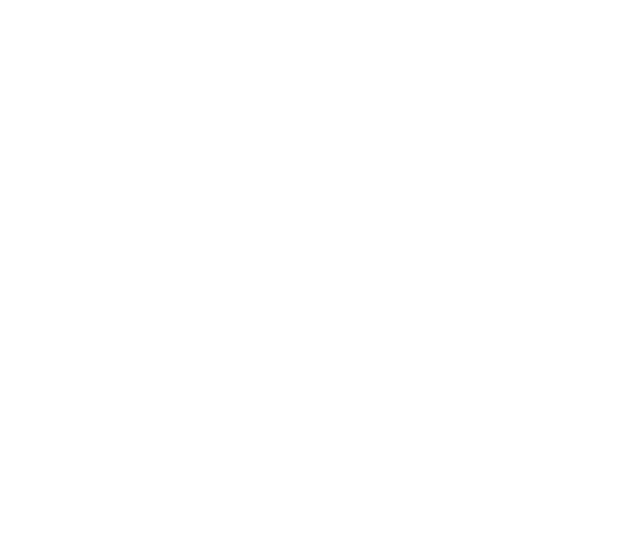
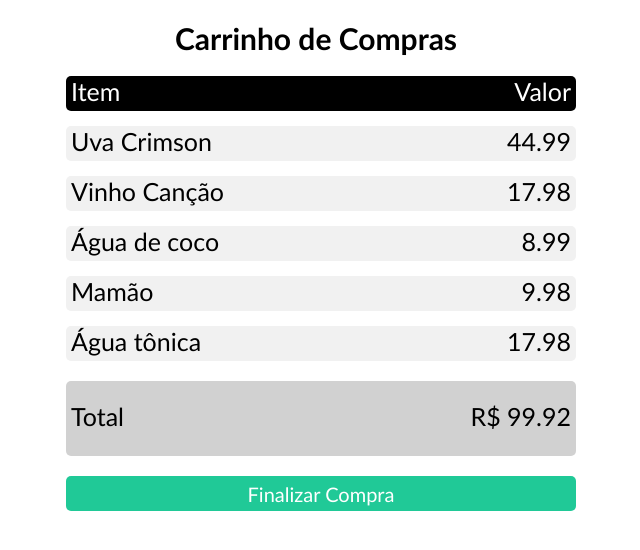
Before and after one commit to Kenzie-Academy-Brasil-Developers/m1-entrega-carrinho-de-compras-JOAOVITOR1993, a plain HTML site: page index.html in a window 1280 px wide. Shown: the whole page, without its empty margins (324-964 px from the left). Drawn offline with Linux system fonts and the light colour scheme.

Commit message:
feito últimas alterções no js

```diff
--- a/index.css
+++ b/index.css
@@ -0,0 +1,73 @@
+*{
+   margin: 0;
+   padding: 0;
+}
+
+html{
+    font-family:'Gill Sans', 'Gill Sans MT', Calibri, 'Trebuchet MS', sans-serif;
+}
+
+.container{
+    max-width: 500px;
+    margin: 0 auto;
+}
+
+h1{
+    font-size: 30px;
+    text-align: center;
+    margin-top: 20px;
+}
+
+p{
+    font-size: 25px;
+}
+
+.descricaoCarrinho{
+    width: 100%;
+    height: 35px;
+    padding: 0px 5px;
+    margin-top: 20px;
+    display: flex;
+    justify-content: space-between;
+    border-radius: 5px;
+    background-color: black;
+    color: white;
+}
+
+
+.productDetails{
+    width: 100%;
+    height: 35px;
+    padding: 0px 5px;
+    margin-top: 15px;
+    border-radius: 5px;
+    list-style: none;
+    display: flex;
+    justify-content: space-between;
+    background-color:rgb(241, 241, 241);
+}
+
+.total{
+    width: 100%;
+    height: 35px;
+    padding: 20px 5px;
+    margin-top: 20px;
+    margin-bottom: 20px;
+    display: flex;
+    justify-content: space-between;
+    border-radius: 5px;
+    background-color: rgb(209, 209, 209);
+    color: rgb(0, 0, 0);
+}
+
+.botao{
+    width: 510px;
+    height: 35px;
+    background-color: #20c997;
+    font-family: 'Gill Sans', 'Gill Sans MT', Calibri, 'Trebuchet MS', sans-serif;
+    color: white;
+    font-size:20px ;
+    text-align: center;
+    border:  #20c997;
+    border-radius: 5px;
+}
--- a/index.html
+++ b/index.html
@@ -1,13 +1,13 @@
 <!DOCTYPE html>
-<html lang="en">
+<html lang="pt-br">
 <head>
     <meta charset="UTF-8">
     <meta http-equiv="X-UA-Compatible" content="IE=edge">
     <meta name="viewport" content="width=device-width, initial-scale=1.0">
     <link rel="stylesheet" href="index.css">
+    <script defer src="index.js"></script>
     <title>Carrinho de compras</title>
 </head>
 <body>
-    <script src="index.js"></script>
 </body>
 </html>
--- a/index.js
+++ b/index.js
@@ -1,7 +1,142 @@
-const productsCart = [
+let produtos = [
     {
-        id: 1,
-        name: "",
-        price: 0.00
+        name: "Uva Crimson",
+        price: 44.99
+    },
+    {
+        name: "Vinho Canção",
+        price: 17.98
+    },
+    {
+        name: "Água de coco",
+        price: 8.99
+    },
+    {
+        name: "Mamão",
+        price: 9.98
+    },
+    {
+        name: "Água tônica",
+        price: 17.98
     }
 ]
+
+let totalCompras = somarProdutos(produtos)
+
+let body = document.querySelector("body")
+
+function criarElementos1vez(){
+    let main  = document.createElement("main")
+    let h1 = document.createElement("h1")
+    let divContainer = document.createElement("div")
+    let divDescrCarrinho = document.createElement("div")
+    let pItem = document.createElement("p")
+    let pValor = document.createElement("p")
+    let ul = document.createElement("ul")
+    // li's //
+    let section = document.createElement("section")
+    let divTotal = document.createElement("div")
+    let pTotal = document.createElement("p")
+    let pValorTotal = document.createElement("p")
+    let botaoFinalizar = document.createElement("button")
+
+    h1.innerText = "Carrinho de Compras"
+    divContainer.className = "container"
+    divDescrCarrinho.className = "descricaoCarrinho"
+    pItem.innerText = "Item"
+    pValor.innerText = "Valor"
+    ul.className = "productList"
+    divTotal.className = "total"
+    pTotal.innerText = "Total"
+    pValorTotal.innerText = `R$ ${totalCompras}`
+    botaoFinalizar.className = "botao"
+    botaoFinalizar.innerText = "Finalizar Compra"
+
+    body.appendChild(main)
+    main.append(h1, divContainer)
+    divContainer.append(divDescrCarrinho, ul, section)
+    divDescrCarrinho.append(pItem, pValor)
+    section.append(divTotal, botaoFinalizar)
+    divTotal.append(pTotal, pValorTotal)
+
+    return main
+}
+
+
+function criarElementosLista(objeto){
+    let li = document.createElement("li")
+    let item = document.createElement("p")
+    let valor = document.createElement("p")
+
+    li.className = "productDetails"
+    item.innerText = objeto.name
+    valor.innerText = objeto.price
+
+    li.append(item, valor)
+
+    return li
+}
+
+criarElementos1vez()
+
+
+let ul = document.querySelector("ul")
+
+function inserirProdutos(arrawObjetos){
+    for(let i = 0; i < arrawObjetos.length; i++){
+        let li = criarElementosLista(arrawObjetos[i])
+        ul.appendChild(li)
+    }
+}
+inserirProdutos(produtos)
+
+function somarProdutos(arrawObjetos){
+    let total = 0
+    for(let i = 0; i < arrawObjetos.length; i++){
+        total += arrawObjetos[i].price
+    }
+   return total
+}
+
+
+
+
+
+
+
+
+
+
+
+
+
+
+
+
+
+
+
+
+
+/*<main>
+    <h1>Carrinho de Compras</h1>
+    <div class="container">
+        <div class="descricaoCarrinho">
+            <p>Item</p>
+            <p>Valor</p>
+        </div>
+            <ul class="productList">
+                <li class="productDetails">
+                    <p>Uva Crimsom</p>
+                    <p>R$ 44.99</p>
+                </li>
+            </ul>
+        <section>
+            <div class="total">
+                <p>Total</p>
+                <p>R$ 44.99</p>
+            </div>
+                <button class="botao">Finalizar Compra</button>
+        </section>
+    </div>
+</main>*/
```
